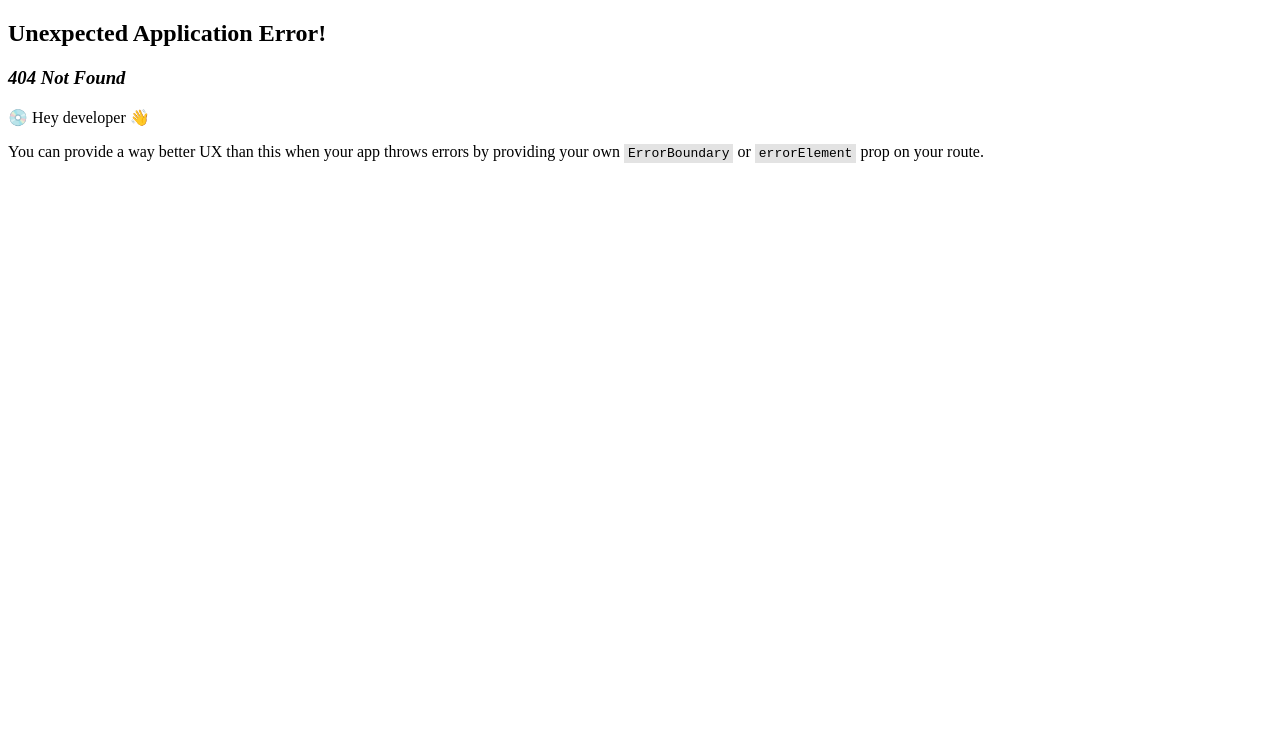
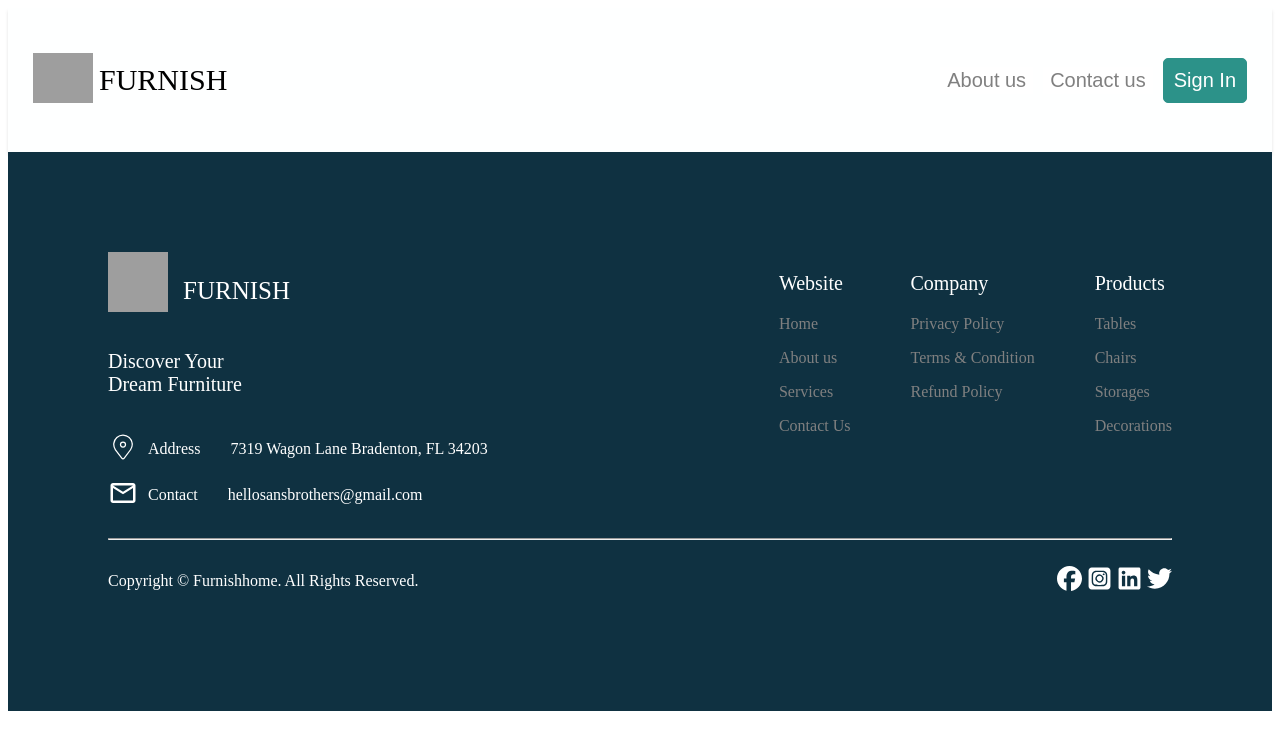
Before and after one commit to minhazapon/Furnish-Kodezen-react.js-project, a React (Vite) app: page /AboutMother in a window 1280 px wide. Before the commit this address had no page. Shown: the top 750 px of the page. Built offline with nearby package versions, Linux system fonts and the light colour scheme; grey boxes are pictures that could not be loaded.

Commit message:
added file

```diff
--- a/src/Nav.jsx
+++ b/src/Nav.jsx
@@ -13,7 +13,7 @@ const Nav = () => {
                 <p className="navName  ">FURNISH</p>
                 </div>
                 <div className=" navAllButton ">
-                <NavLink><button className=" navAbout buttonHover   ">About us</button></NavLink>
+                <NavLink to='/AboutMother'><button className=" navAbout buttonHover">About us</button></NavLink>
                 <NavLink><button className=" navAbout buttonHover">Contact us</button></NavLink>
                 <button className=" navSign  buttonHover ">Sign In</button>
                 </div>
--- /dev/null
+++ b/src/about file/AboutMother.jsx
@@ -0,0 +1,13 @@
+
+
+
+const AboutMother = () => {
+
+    return (
+        <div>
+
+        </div>
+    );
+};
+
+export default AboutMother;
--- a/src/main.jsx
+++ b/src/main.jsx
@@ -9,6 +9,7 @@ import {
 } from "react-router-dom";
 import Root from './Root';
 import Home from './Home';
+import AboutMother from './about file/AboutMother';
 
 
 const router = createBrowserRouter([
@@ -20,6 +21,10 @@ const router = createBrowserRouter([
       path: "/",
       element: <Home></Home>  ,
       },
+      {
+      path: "/AboutMother",
+      element: <AboutMother></AboutMother>   ,
+      },
     ],
   },
 ]);
--- a/src/raw css file/Furnish.css
+++ b/src/raw css file/Furnish.css
@@ -380,7 +380,7 @@
    align-items: center;
    gap: 30px;
    background: #d0f3f3;
-   padding: 20px;
+   padding: 16px;
    border-radius: 10px;
 
 }
```
